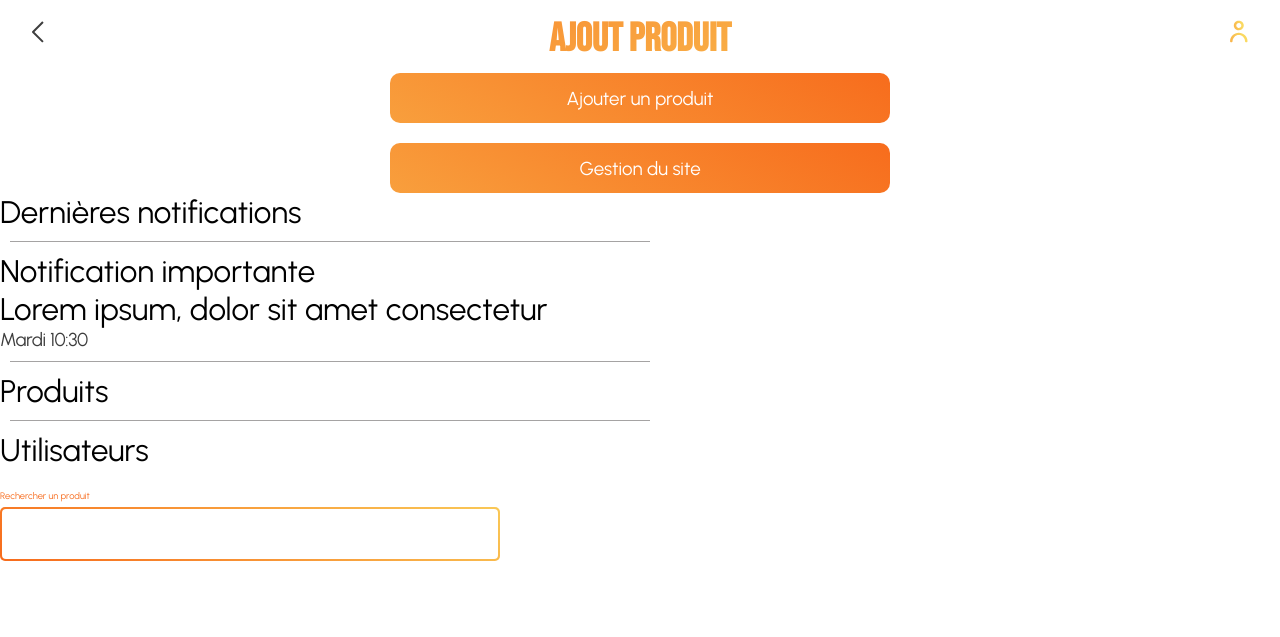
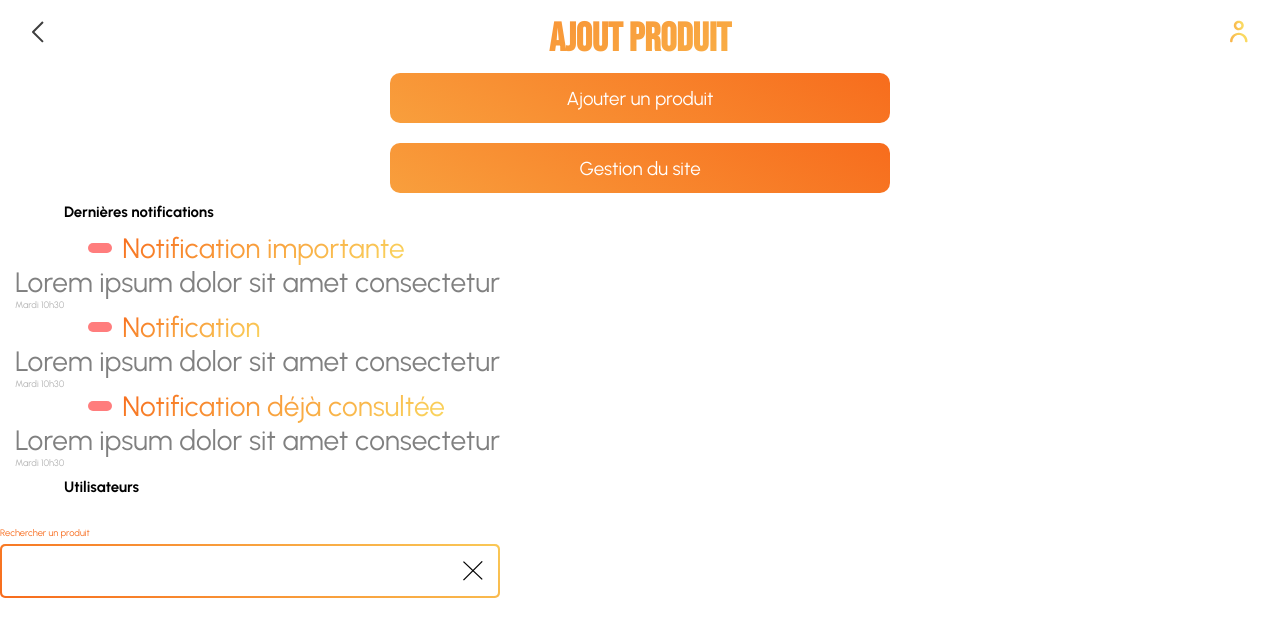
Before and after one commit to HipppB/safeHub, a PHP site: page /dashboardGestionnaire.html in a window 1280 px wide. Shown: the top 637 px of the page. Run offline with PHP 8.4, Linux system fonts and the light colour scheme.

Commit message:
classes for notification part

```diff
--- a/src/views/dashboardGestionnaire.html
+++ b/src/views/dashboardGestionnaire.html
@@ -2,13 +2,12 @@
 <html>
     <head>
         <meta charset="utf-8" />
-        <title>SafeHub - Gestion</title>
+        <title>SafeHub - Dashboard Gestionnaire</title>
         <link rel="stylesheet" href="./styles/common/index.css" />
         <link rel="stylesheet" href="./styles/common/classStyles.css" />
         <link rel="stylesheet" href="./styles/dashboardGestionnaire.css" />
         <link rel="stylesheet" href="./styles/headerPrivate.css" />
         <link rel="stylesheet" href="./styles/ticketuser.css" />
-
 
         <script
             type="text/javascript"
@@ -18,7 +17,6 @@
         <meta name="viewport" content="width=device-width, initial-scale=1" />
     </head>
     <body>
-
         <div
             class="header-container"
             title="Ajout produit"
@@ -30,57 +28,51 @@
             <button class="button">Ajouter un produit</button>
 
             <button class="button">Gestion du site</button>
-
         </div>
 
         <!-- TODO: re-use and adjust the bpm part-->
-    <div class="low-title">
-        Dernières notifications
-    </div>
-    <div class="small-stroke"></div>
-     <div class="gradient-text" >Notification importante</div>
+        <div class="low-title">Dernières notifications</div>
 
-      <div class="leftAl"
-      path="./assets/icons/close.svg"
-      >Lorem ipsum, dolor sit amet consectetur</div>
-
-
-
-      <div class="subtitle">Mardi 10:30</div>
-
-     <div class="small-stroke"></div>
-
-     <div class="low-title">
-        Produits
+        <div class="notification">
+            <div class="notif-top">
+                <div class="image-notif-importante"></div>
+                <p class="gradienttext">Notification importante</p>
             </div>
 
+            <p>Lorem ipsum dolor sit amet consectetur</p>
 
-
-     <div class="small-stroke"></div>
-
-
-     <div class="low-title">
-        Utilisateurs
+            <div class="horaire">Mardi 10h30</div>
         </div>
 
+        <div class="notification">
+            <div class="notif-top">
+                <div class="image-notif-importante"></div>
+                <p class="gradienttext">Notification</p>
+            </div>
+
+            <p>Lorem ipsum dolor sit amet consectetur</p>
+
+            <div class="horaire">Mardi 10h30</div>
+        </div>
+
+        <div class="notification">
+            <div class="notif-top">
+                <div class="image-notif-importante"></div>
+                <p class="gradienttext">Notification déjà consultée</p>
+            </div>
+
+            <p>Lorem ipsum dolor sit amet consectetur</p>
+
+            <div class="horaire">Mardi 10h30</div>
+        </div>
+
+        <div class="low-title">Utilisateurs</div>
         <div
             class="input-label-container"
             type="search"
             name="product"
             placeholder="Rechercher un produit"
-    path=""
+            path="/views/assets/icons/close.svg"
         ></div>
-
-
-
-
-
-
-
-
-
-
-
-
-
     </body>
+</html>
--- a/src/views/styles/dashboardGestionnaire.css
+++ b/src/views/styles/dashboardGestionnaire.css
@@ -1,10 +1,10 @@
-.input-container search{
+.input-container search {
     border: none;
     margin: 2px;
     width: min(80vw, 500px);
     height: 46px;
     border-radius: 9px;
-    background-color: white;
+    background-color: grey;
     font-family: 'Urbanist', sans-serif;
     font-weight: 400;
     font-size: 0.6em;
@@ -15,3 +15,62 @@
     align-items: center;
     color: #f76b1c;
 }
+
+.mainContainer {
+    display: flex;
+    flex-direction: column;
+    justify-content: center;
+}
+
+.low-container {
+    display: flex;
+    flex-direction: column;
+    gap: 10px;
+}
+
+.low-title {
+    display: flex;
+    justify-content: left;
+    font-weight: bold;
+    font-size: 0.6em;
+    margin-left: 5%;
+    margin-top: 10px;
+    margin-bottom: 10px;
+}
+
+.notification {
+    margin-left: 15px;
+    color: grey;
+}
+
+.notif-top {
+    display: flex;
+    justify-content: left;
+    margin-left: 5%;
+    margin-right: 5%;
+}
+.notif-bottom {
+    margin-left: 5%;
+    margin-right: 5%;
+}
+
+.image-notif-importante {
+    font-size: 0.2em;
+    background-color: #ff7d7d;
+    color: white;
+    border-radius: 23px;
+    padding: 5px 12px 5px 12px;
+    margin: 10px;
+}
+
+.horaire {
+    font-size: 0.3em;
+    color: #b4b4b4;
+}
+
+.anormale-frequence {
+    display: flex;
+    font-size: 0.3em;
+    text-indent: 5px;
+    margin-left: 5%;
+}
```
Lines whose indentation alone changed are shown as unchanged.
